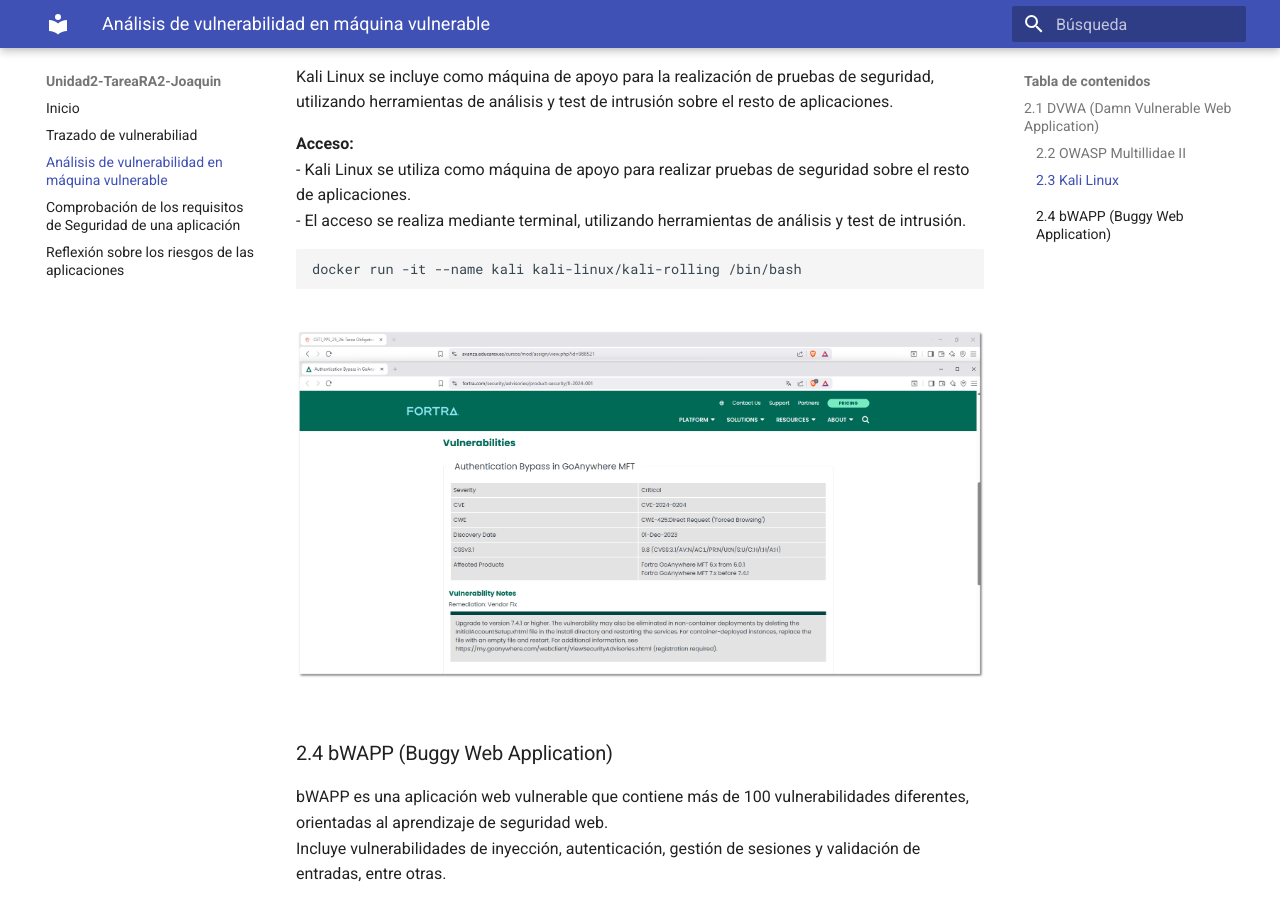
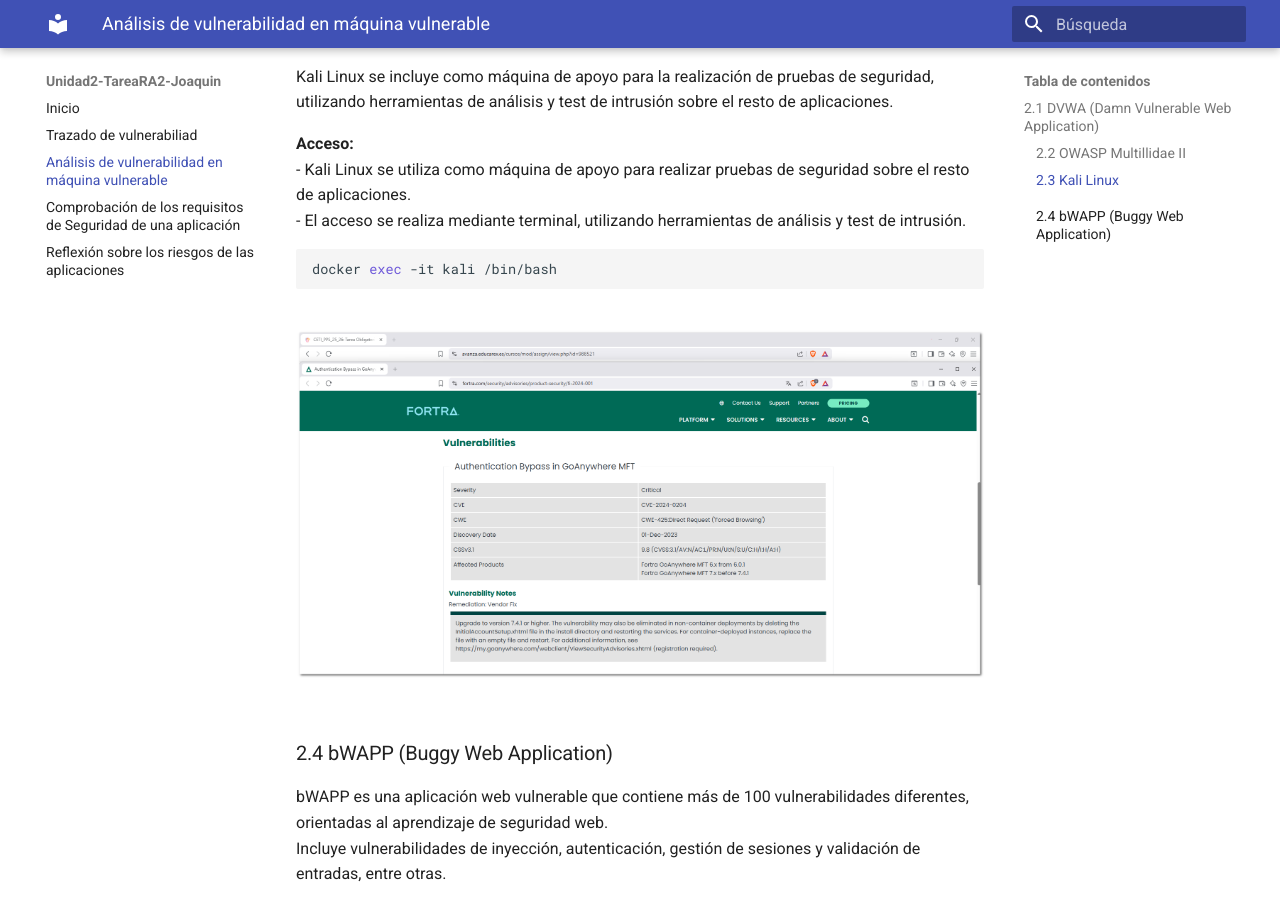
Before and after one commit to JBLeopard/Unidad2-TareaRA2-Joaquin, an MkDocs documentation site: the page built from docs/analisisVulnerabilidad.md, in a window 1280 px wide and 900 px high, scrolled down 1882 px. Built offline with MkDocs 1.6.1 and Material for MkDocs 9.7.7, drawn with Linux system fonts in a browser that asks for light colours.

Commit message:
Update analisisVulnerabilidad.md

````diff
--- a/docs/analisisVulnerabilidad.md
+++ b/docs/analisisVulnerabilidad.md
@@ -49,7 +49,7 @@
 - Kali Linux se utiliza como máquina de apoyo para realizar pruebas de seguridad sobre el resto de aplicaciones.
 - El acceso se realiza mediante terminal, utilizando herramientas de análisis y test de intrusión.
 ```bash
-docker run -it --name kali kali-linux/kali-rolling /bin/bash
+docker exec -it kali /bin/bash
 ```
 ![Kali Linux](./imagenes/4.png)
 ---
````
